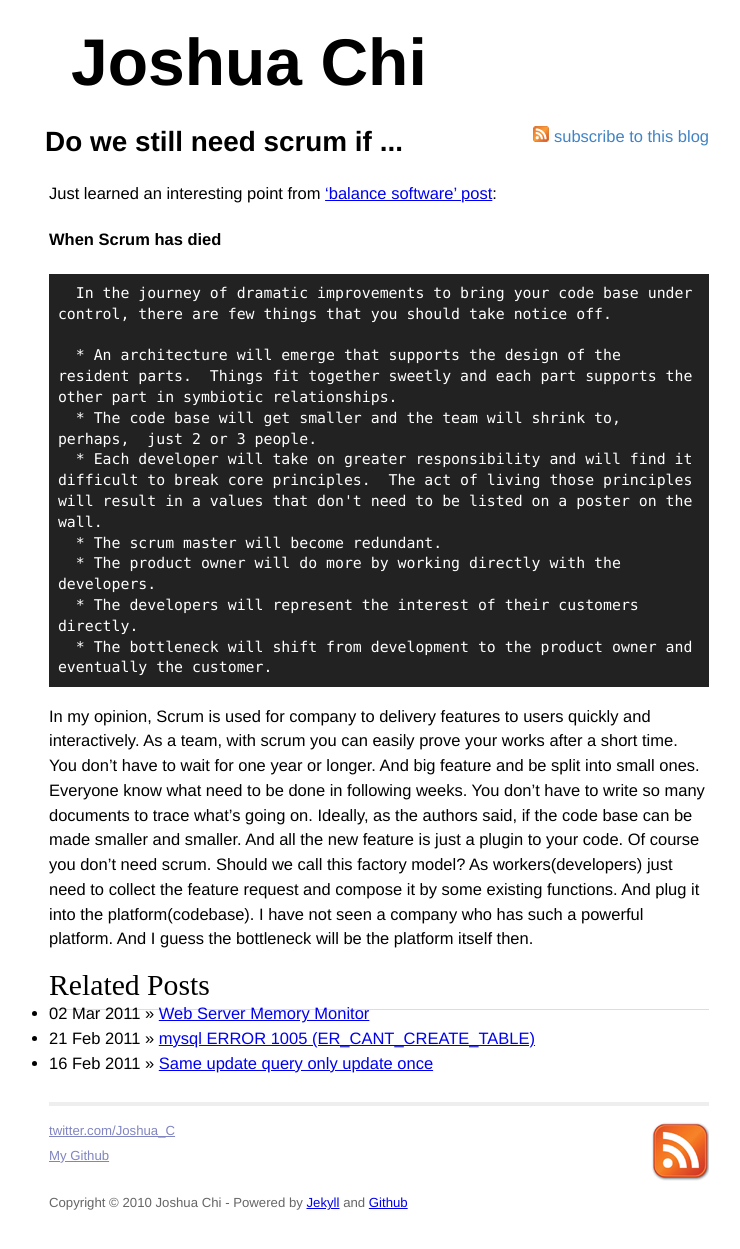
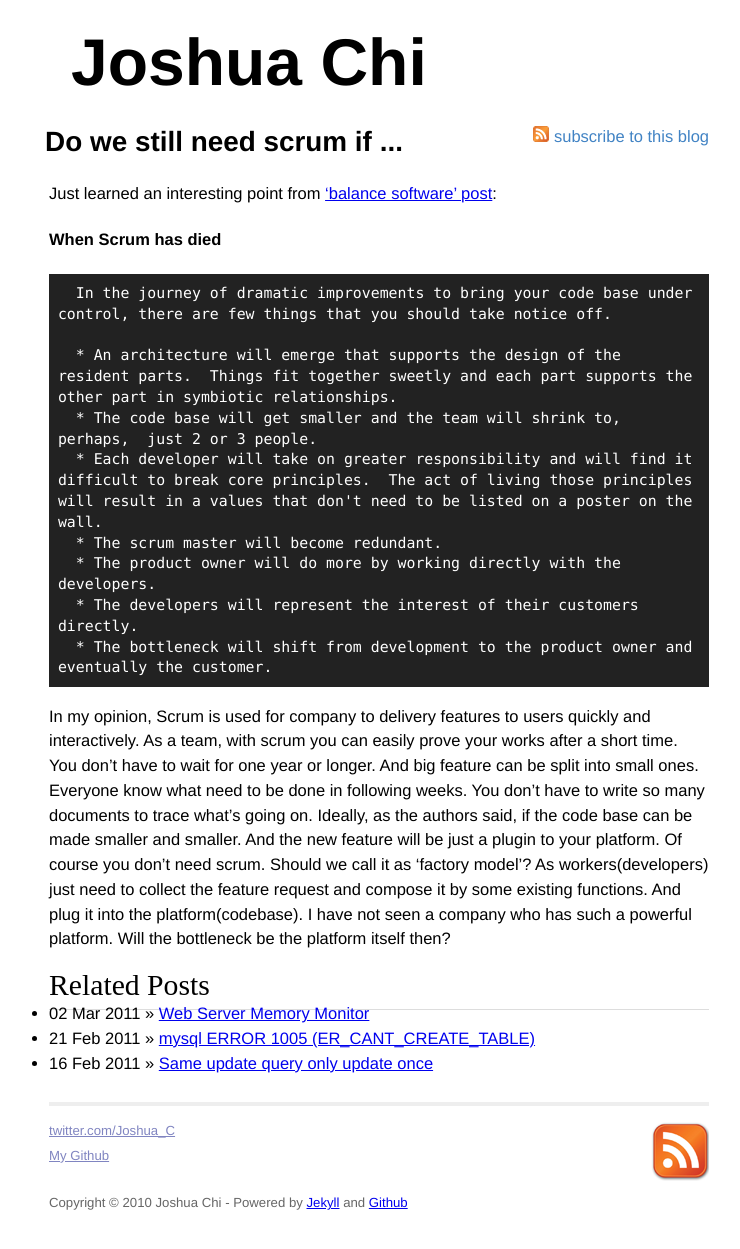
Before and after one commit to JoshuaChi/joshuachi.github.com, a Jekyll site: the page built from _posts/2011-03-08-do-we-still-need-scrum.markdown, in a window 1280 px wide. Shown: the whole page, without its empty margins (261-1001 px from the left). Built offline with Jekyll 4.4.1, drawn with Linux system fonts in a browser that asks for light colours; Markdown is read by kramdown in place of the engine named in the settings; comment, search, counter and statistics services are not loaded.

Commit message:
scrum post

```diff
--- a/_posts/2011-03-08-do-we-still-need-scrum.markdown
+++ b/_posts/2011-03-08-do-we-still-need-scrum.markdown
@@ -18,4 +18,4 @@ Just learned an interesting point from <a href='http://architects.dzone.com/arti
   * The bottleneck will shift from development to the product owner and eventually the customer.
 </pre>
 
-In my opinion, Scrum is used for company to delivery features to users quickly and interactively. As a team, with scrum you can easily prove your works after a short time. You don't have to wait for one year or longer. And big feature and be split into small ones. Everyone know what need to be done in following weeks. You don't have to write so many documents to trace what's going on. Ideally, as the authors said, if the code base can be made smaller and smaller. And all the new feature is just a plugin to your code. Of course you don't need scrum. Should we call this factory model? As workers(developers) just need to collect the feature request and compose it by some existing functions. And plug it into the platform(codebase). I have not seen a company who has such a powerful platform. And I guess the bottleneck will be the platform itself then.
+In my opinion, Scrum is used for company to delivery features to users quickly and interactively. As a team, with scrum you can easily prove your works after a short time. You don't have to wait for one year or longer. And big feature can be split into small ones. Everyone know what need to be done in following weeks. You don't have to write so many documents to trace what's going on. Ideally, as the authors said, if the code base can be made smaller and smaller. And the new feature will be just a plugin to your platform. Of course you don't need scrum. Should we call it as 'factory model'? As workers(developers) just need to collect the feature request and compose it by some existing functions. And plug it into the platform(codebase). I have not seen a company who has such a powerful platform. Will the bottleneck be the platform itself then?
```
